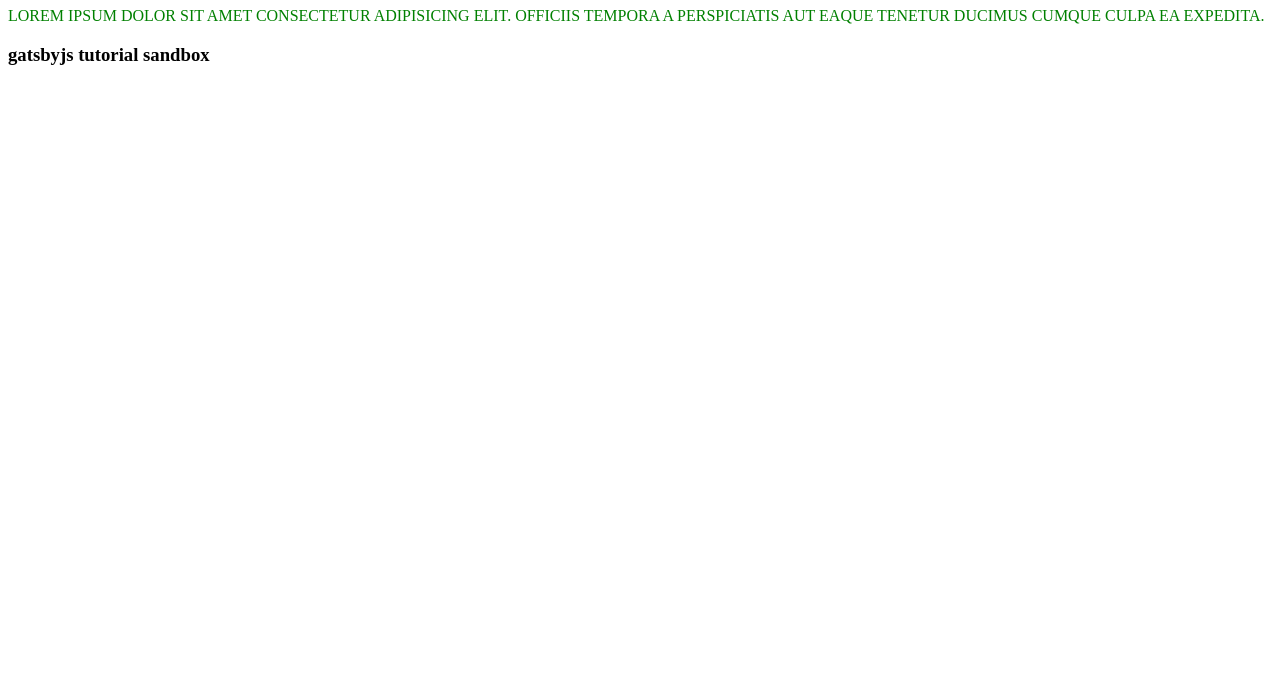
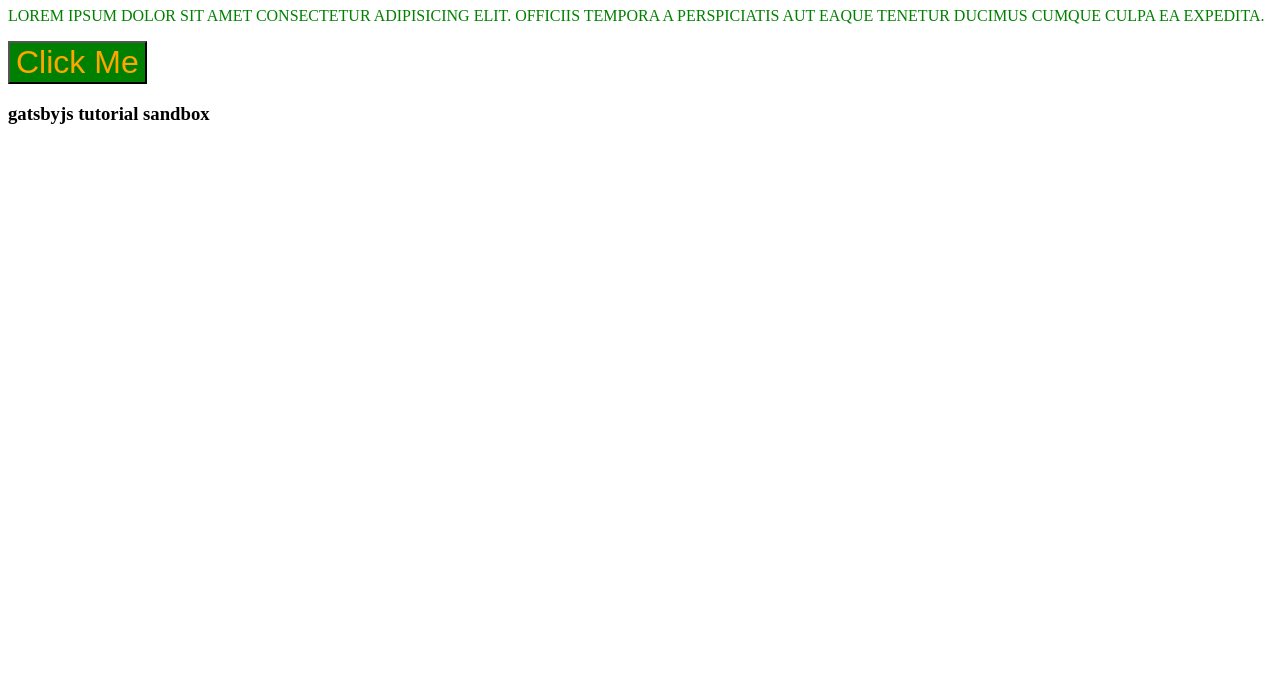
Before and after one commit to KarimMoustamid/Gatsby.js-Tutorial-and-Projects, a Gatsby site in the folder Tutorial/: page / in a window 1280 px wide. Shown: the part 125-800 px from the top of the page. Built offline with nearby package versions, Linux system fonts and the light colour scheme; Gatsby itself is replaced by a stand-in of ours.

Commit message:
styled-components in GatsbyJs

```diff
--- /dev/null
+++ b/Tutorial/examples/button.js
@@ -0,0 +1,8 @@
+import React from "react"
+import styled from "styled-components"
+
+export const ExampleButton = styled.button`
+  background: green;
+  color: orange;
+  font-size: 2rem;
+`
--- a/Tutorial/gatsby-config.js
+++ b/Tutorial/gatsby-config.js
@@ -6,5 +6,5 @@
 
 module.exports = {
   /* Your site config here */
-  plugins: [],
+  plugins: [`gatsby-plugin-styled-components`],
 }
--- a/Tutorial/package.json
+++ b/Tutorial/package.json
@@ -14,9 +14,12 @@
     "test": "echo \"Write tests! -> https://gatsby.dev/unit-testing\" && exit 1"
   },
   "dependencies": {
+    "babel-plugin-styled-components": "^2.0.7",
     "gatsby": "^4.15.1",
+    "gatsby-plugin-styled-components": "^5.15.0",
     "react": "^18.1.0",
-    "react-dom": "^18.1.0"
+    "react-dom": "^18.1.0",
+    "styled-components": "^5.3.5"
   },
   "devDependencies": {
     "prettier": "^2.6.2"
--- a/Tutorial/src/pages/index.js
+++ b/Tutorial/src/pages/index.js
@@ -2,6 +2,7 @@ import React from "react"
 import Layout from "../../components/Layout"
 // import "../../components/layout.css"
 import { page, text } from "../../examples/home.module.css"
+import { ExampleButton } from "../../examples/button"
 export default function Home() {
   return (
     <Layout>
@@ -12,6 +13,7 @@ export default function Home() {
           tempora a perspiciatis aut eaque tenetur ducimus cumque culpa ea
           expedita.
         </p>
+        <ExampleButton>Click Me</ExampleButton>
       </div>
     </Layout>
   )
```
Also changed, not shown: 1 other file.
